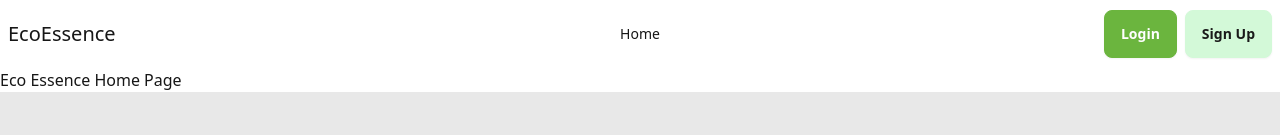
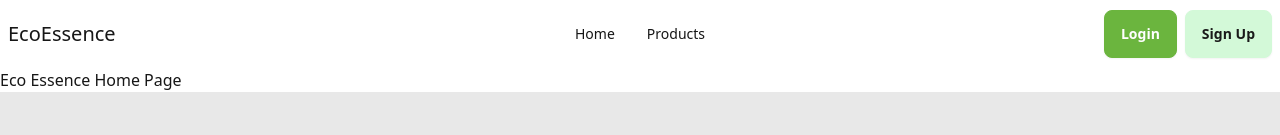
Before and after one commit to mdsabbiralmamon/eco-essence, a React (Vite) app in the folder ecoEssence-frontEnd/: page / in a window 1280 px wide. Shown: the top 135 px of the page. Built offline with nearby package versions, Linux system fonts and the light colour scheme; no server answers.

Commit message:
feat: Add "Products" link to Navbar
This commit adds a new link to the Navbar component, allowing users to navigate to the "Products" page. This enhances the functionality of the application by providing easy access to the list of available products.

```diff
--- a/ecoEssence-frontEnd/src/components/Navbar/Navbar.jsx
+++ b/ecoEssence-frontEnd/src/components/Navbar/Navbar.jsx
@@ -17,6 +17,7 @@ const Navbar = () => {
     const navLinks = (
         <>
             <li><a href="/">Home</a></li>
+            <li><a href="/all-products">Products</a></li>
         </>
     );
 
```
